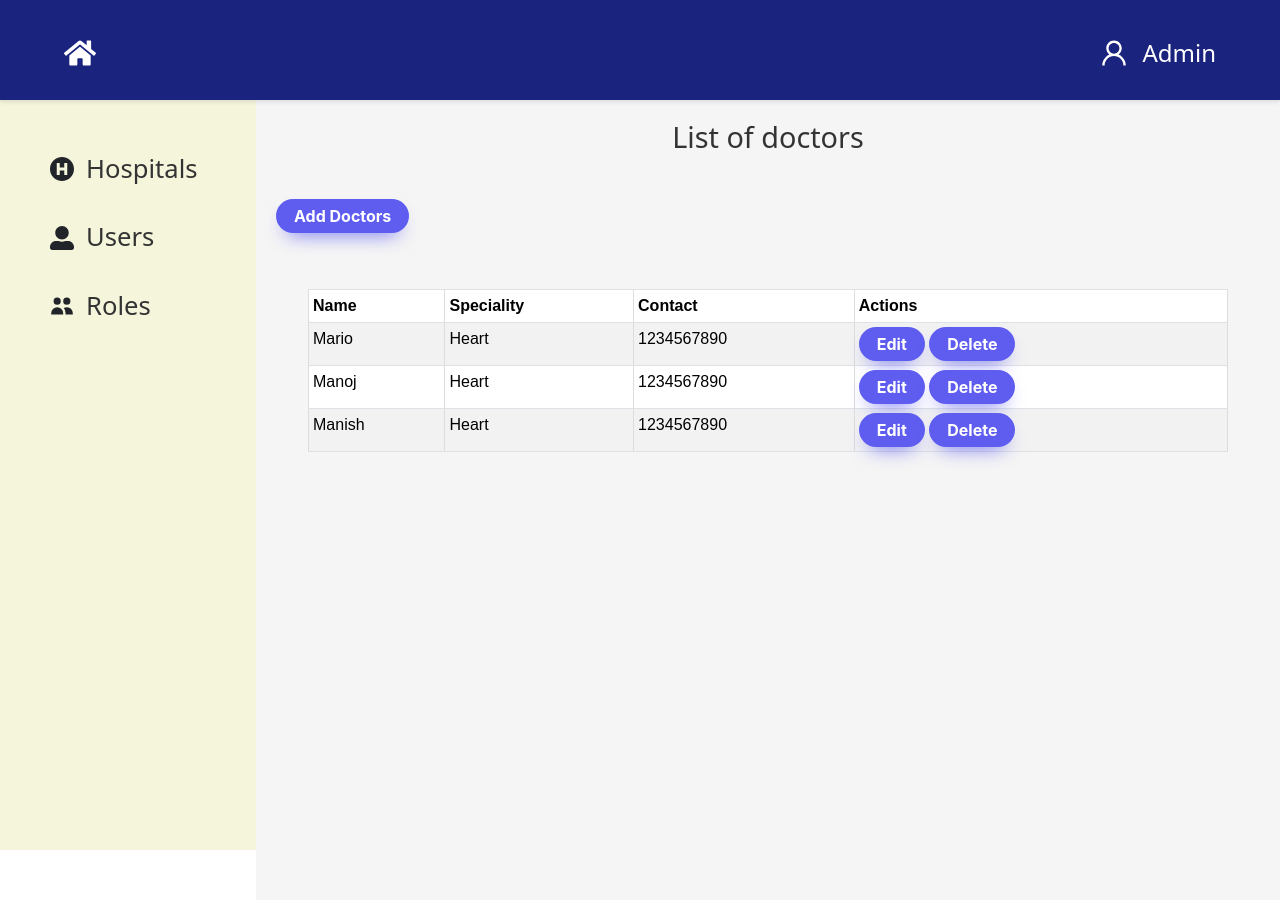
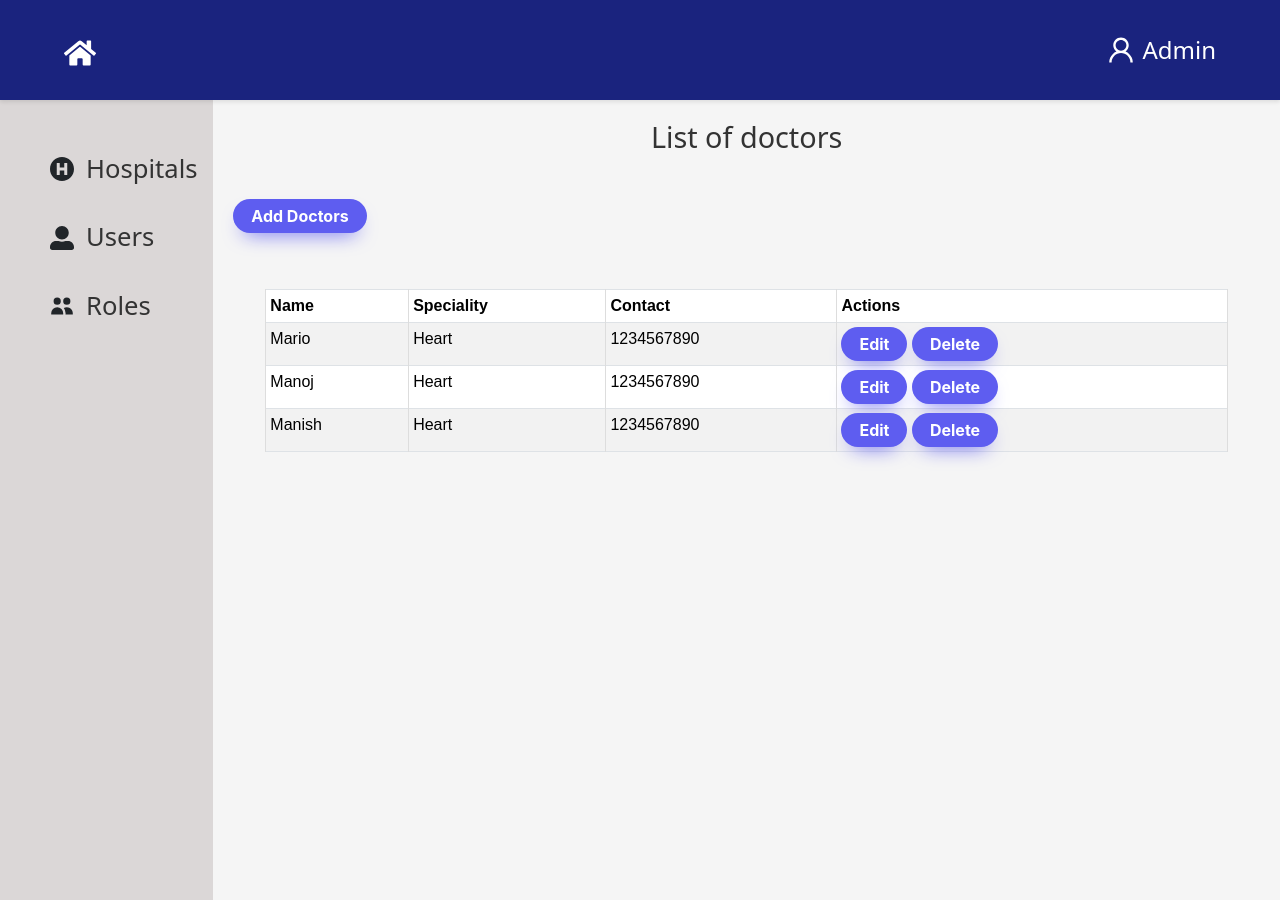
Before and after one commit to iOfficeProject/hospital_appointment_booking_system_frontend, a React (Create React App) app: page / in a window 1280 px wide. Built offline with nearby package versions, Linux system fonts and the light colour scheme.

Commit message:
styling and functionality fixed

```diff
--- a/src/App.js
+++ b/src/App.js
@@ -48,9 +48,9 @@ function App() {
 
           <Route path="/" element={<AdminPage />} />
 
-          <Route path="/create" element={<AddDoctor />} />
+          <Route path="/adddoctor" element={<AddDoctor />} />
 
-          <Route path="/edit" element={<EditDoctor />} />
+          <Route path="/editdoctor" element={<EditDoctor />} />
 
           <Route path="/hospital" element={<HospitalPage />} />
 
--- a/src/Components/Welcome/AdminPage.js
+++ b/src/Components/Welcome/AdminPage.js
@@ -4,7 +4,7 @@ import { FaHome, FaHospitalSymbol, FaUserAlt } from "react-icons/fa";
 import { RiAdminLine } from "react-icons/ri";
 import { HiUsers } from "react-icons/hi";
 import { Link, Navigate, NavLink, useNavigate } from "react-router-dom";
-import { Button, Table } from "react-bootstrap";
+import { Button, Table, Row, Col, Container } from "react-bootstrap";
 import "bootstrap/dist/css/bootstrap.min.css";
 import Doctors from "./Doctors";
 import axios from "axios";
@@ -45,26 +45,34 @@ const AdminPage = () => {
 
       .delete(url)
 
-      .then((res) => {})
+      .then((res) => { })
 
-      .catch((err) => {});
+      .catch((err) => { });
   };
 
   return (
     <>
       {/* Header */}
 
-      <Header/>
+      <Header />
+
+      <Container fluid>
+
+        <Row>
+          {/* Sidebar */}
+          <Col md={2}>
+            <Sidebar />
+          </Col>
 
           {/* Main Content */}
-
+          <Col md={10}>
             <div id="main">
               <article>
                 <h2 style={{ textAlign: "center" }}>List of doctors</h2>
 
                 <br />
 
-          <Link to="/create">
+                <Link to="/adddoctor">
                   <Button size="lg">Add Doctors</Button>
                 </Link>
 
@@ -98,7 +106,7 @@ const AdminPage = () => {
                               <td>{doctor.Contact}</td>
 
                               <td>
-                            <Link to={`/edit`}>
+                                <Link to={`/editdoctor`}>
                                   <Button
                                     onClick={() =>
                                       handleEdit(
@@ -128,10 +136,12 @@ const AdminPage = () => {
                   </Table>
                 </div>
               </article>
+            </div>
+          </Col>
 
-          <Sidebar/>
+        </Row>
 
-      </div>
+      </Container>
     </>
   );
 };
--- a/src/Components/Welcome/Header.css
+++ b/src/Components/Welcome/Header.css
@@ -65,3 +65,49 @@
   margin-left: 0.75rem;
   font-size: 24px;
 }
+
+ul {
+  list-style: none;
+  margin: 0;
+  padding: 0;
+}
+
+.admin-logo {
+  display: flex;
+  align-items: center;
+  cursor: pointer;
+}
+
+.admin-logo span {
+  margin-left: 5px;
+}
+
+.dropdown {
+  position: absolute;
+  top: 100%;
+  right: 0;
+  background-color: #fff;
+  border: 1px solid #ccc;
+  padding: 10px;
+  box-shadow: 0 2px 4px rgba(0, 0, 0, 0.1);
+}
+
+.dropdown button {
+  display: block;
+  width: 100%;
+  padding: 8px 16px;
+  background-color: rgb(251, 69, 69);
+  color: #fff;
+  border: none;
+  border-radius: 4px;
+  cursor: pointer;
+}
+
+.dropdown button:hover {
+  background-color: red;
+}
+
+.dropdown button:focus {
+  outline: none;
+  box-shadow: 0 0 0 2px red;
+}
--- a/src/Components/Welcome/Header.js
+++ b/src/Components/Welcome/Header.js
@@ -1,26 +1,60 @@
-import React from 'react';
-import "./Header.css";
-import { FaHome } from "react-icons/fa";
-import { AiOutlineUser } from "react-icons/ai";
+import React, { useState } from 'react';
+import { FaHome } from 'react-icons/fa';
+import { AiOutlineUser } from 'react-icons/ai';
+import './Header.css';
+import { useNavigate } from 'react-router-dom';
+
+
 
 const Header = () => {
+  const [dropdownOpen, setDropdownOpen] = useState(false);
+
+
+
+  const toggleDropdown = () => {
+    setDropdownOpen(!dropdownOpen);
+  };
+
+
+
+  const handleLogout = () => {
+    console.log('Logout');
+  };
+
+  const navigate = useNavigate();
+
+  const homeClickHandler = () => {
+
+    navigate("/");
+
+  };
+
+
+
   return (
     <div className="body">
       <nav className="nav">
         <ul>
           <div className="icon">
-              <FaHome />
+            <FaHome onClick={homeClickHandler} />
           </div>
           <li>
-              <div className="admin-logo">
+            <div className="admin-logo" onClick={toggleDropdown}>
               <AiOutlineUser />
               <span>Admin</span>
             </div>
+            {dropdownOpen && (
+              <div className="dropdown">
+                <button onClick={handleLogout}>Logout</button>
+              </div>
+            )}
           </li>
         </ul>
       </nav>
     </div>
-  )
-}
+  );
+};
 
-export default Header
+
+
+export default Header;
--- a/src/Components/Welcome/RolePage.js
+++ b/src/Components/Welcome/RolePage.js
@@ -4,7 +4,7 @@ import { FaHome, FaHospitalSymbol, FaUserAlt } from "react-icons/fa";
 import { RiAdminLine } from "react-icons/ri";
 import { HiUsers } from "react-icons/hi";
 import { Link, Navigate, NavLink, useNavigate } from "react-router-dom";
-import { Button, Table } from "react-bootstrap";
+import { Button, Table, Row, Col, Container } from "react-bootstrap";
 import "bootstrap/dist/css/bootstrap.min.css";
 import axios from "axios";
 import Roles from "./Roles";
@@ -36,10 +36,18 @@ const RolePage = () => {
         <>
             {/* Header */}
 
-            <Header/>
+            <Header />
+            <Container fluid>
+
+            <Row>
+            {/* Sidebar */}
+            <Col md={2}>
+                <Sidebar />
+            </Col>
 
             {/* Main Content */}
 
+            <Col md={10}>
             <div id="main">
                 <article>
                     <h2 style={{ textAlign: "center" }}>List of roles</h2>
@@ -59,6 +67,7 @@ const RolePage = () => {
                             <thead>
                                 <tr>
                                     <th>Roles</th>
+                                    <th>Actions</th>
                                 </tr>
                             </thead>
 
@@ -95,10 +104,13 @@ const RolePage = () => {
                     </div>
                 </article>
 
-                {/* Sidebar */}
 
-                <Sidebar/>
             </div>
+            </Col>
+
+            </Row>
+
+      </Container>
         </>
     );
 };
--- a/src/Components/Welcome/UserPage.js
+++ b/src/Components/Welcome/UserPage.js
@@ -30,7 +30,7 @@ function UserPage() {
 
 
 
-  const handleEdit = (id, name, email, contact,password,role) => {
+  const handleEdit = (id, name, email, contact, password, role) => {
 
     localStorage.setItem('Name', name);
 
@@ -57,9 +57,9 @@ function UserPage() {
 
       .delete(url)
 
-      .then((res) => {})
+      .then((res) => { })
 
-      .catch((err) => {});
+      .catch((err) => { });
 
     navigate('/user');
 
```
Lines whose indentation alone changed are shown as unchanged.
